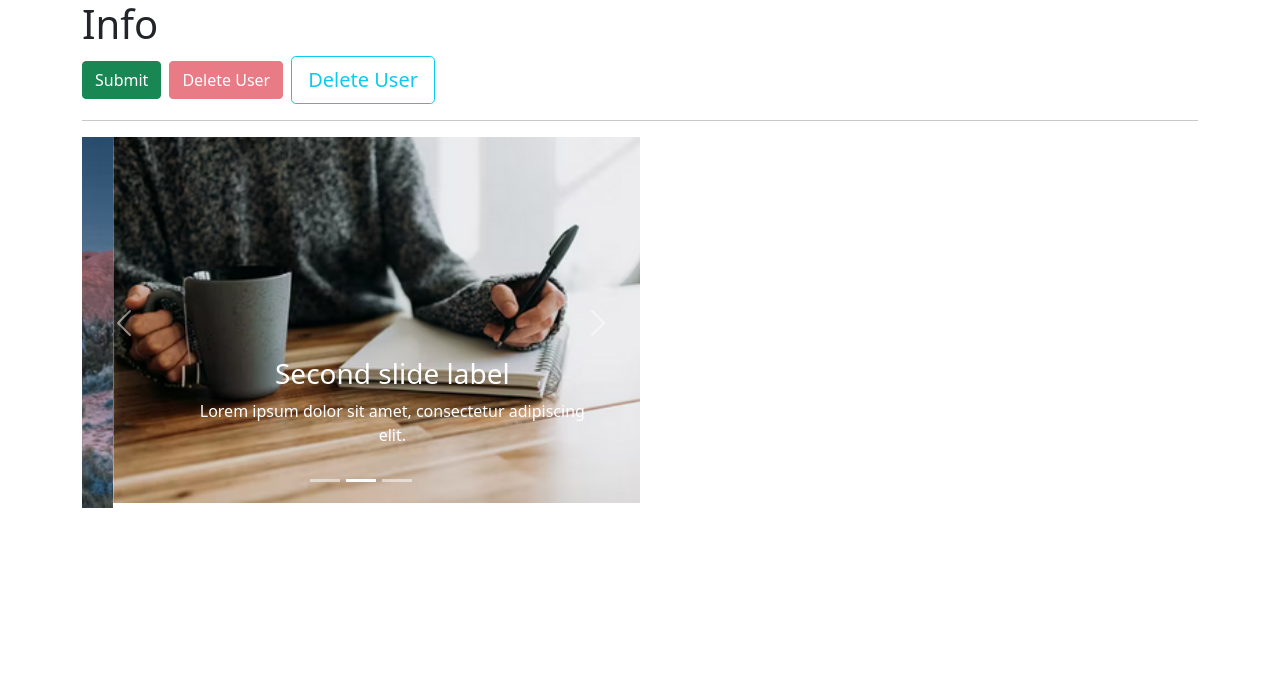
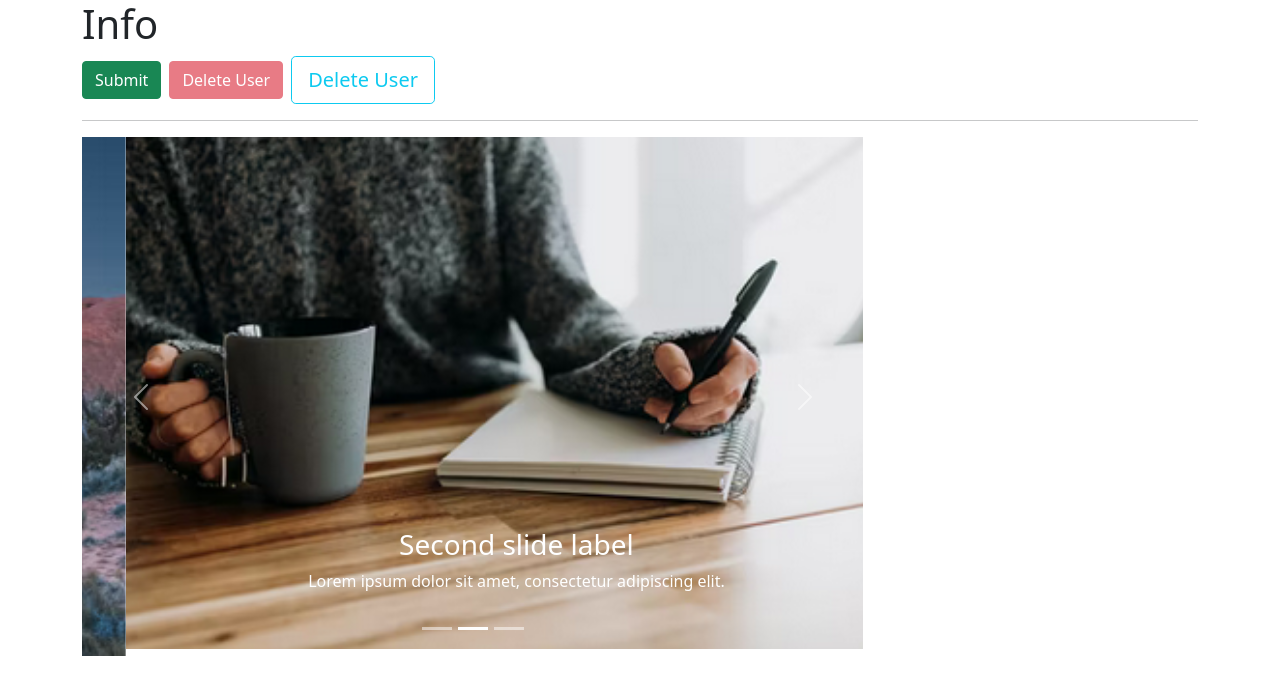
Before and after one commit to edwardtanguay/live-coding-react-bootstrap-etc, a React (Vite) app: page / in a window 1280 px wide. Shown: the top 694 px of the page. Built offline with nearby package versions, Linux system fonts and the light colour scheme.

Commit message:
installed sass

```diff
--- a/package.json
+++ b/package.json
@@ -11,7 +11,8 @@
     "bootstrap": "^5.1.3",
     "react": "^17.0.2",
     "react-bootstrap": "^2.2.1",
-    "react-dom": "^17.0.2"
+    "react-dom": "^17.0.2",
+    "sass": "^1.49.9"
   },
   "devDependencies": {
     "@vitejs/plugin-react": "^1.0.7",
--- a/src/App.css
+++ /dev/null
@@ -1,3 +0,0 @@
-.app-carousel {
-	width: 50%;
-}
--- a/src/App.jsx
+++ b/src/App.jsx
@@ -1,5 +1,5 @@
 import 'bootstrap/dist/css/bootstrap.min.css';
-import './App.css'
+import './App.scss'
 import { Button, Container } from 'react-bootstrap';
 import { CarouselExample } from './components/CarouselExample';
 
--- /dev/null
+++ b/src/App.scss
@@ -0,0 +1,5 @@
+body {
+	.app-carousel {
+		width: 70%;
+	}
+}
```
Also changed, not shown: 1 other file (tests, documents, lock files or other folders).
